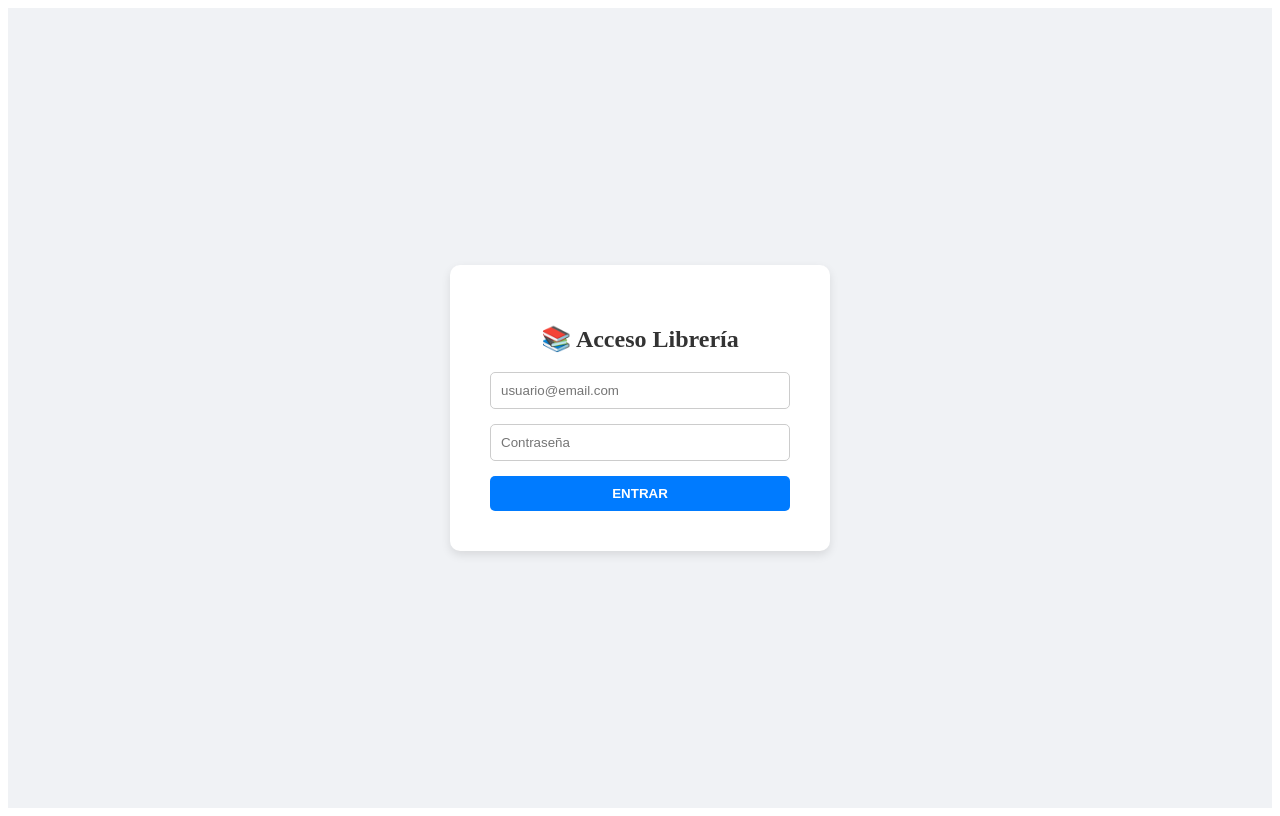
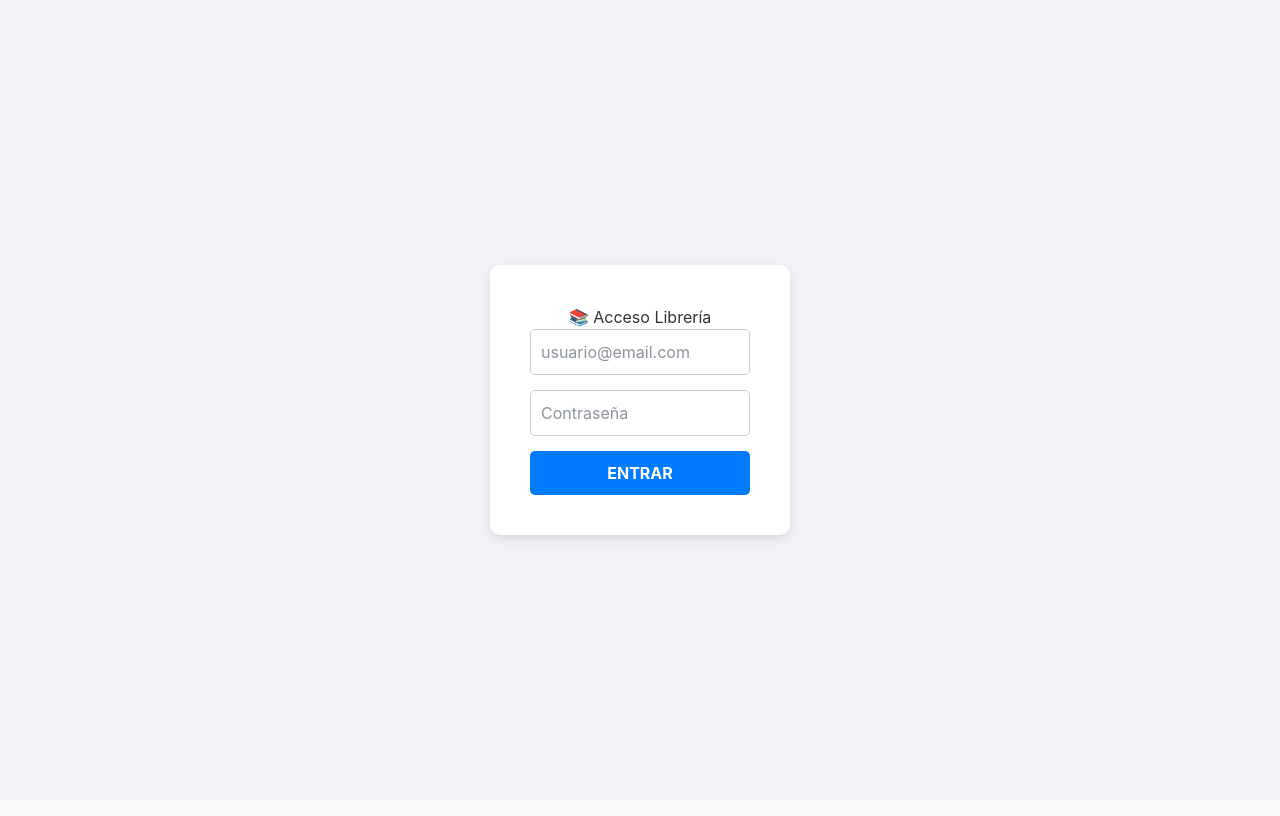
Before and after one commit to danirdev/libreria, a React app in the folder frontend/: page / in a window 1280 px wide. Built offline with nearby package versions, Linux system fonts and the light colour scheme; no server answers; the HTML template or start-up script is replaced by a standard one.

Commit message:
feat: Initialize new React frontend project with Vite, Tailwind CSS, and core dependencies.

```diff
--- a/frontend/package.json
+++ b/frontend/package.json
@@ -10,12 +10,14 @@
     "preview": "vite preview"
   },
   "dependencies": {
+    "@tailwindcss/vite": "^4.1.18",
     "axios": "^1.13.2",
     "lucide-react": "^0.561.0",
     "react": "^19.2.3",
     "react-dom": "^19.2.3",
     "react-router-dom": "^7.10.1",
-    "react-to-print": "^3.2.0"
+    "react-to-print": "^3.2.0",
+    "tailwindcss": "^4.1.18"
   },
   "devDependencies": {
     "@eslint/js": "^9.39.1",
--- a/frontend/src/index.css
+++ b/frontend/src/index.css
@@ -0,0 +1,33 @@
+/* 1. Importamos Tailwind v4 */
+@import "tailwindcss";
+
+/* 2. Definimos tu Tema Personalizado */
+@theme {
+    /* Definimos la fuente moderna */
+    --font-sans: 'Inter', system-ui, sans-serif;
+
+    /* TU COLOR DE MARCA (#335c82) y sus variantes */
+    /* Tailwind v4 detecta esto automáticamente y crea las clases:
+     bg-primary-500, text-primary-600, border-primary-200, etc. */
+
+    --color-primary-50: #f0f7fc;
+    --color-primary-100: #e0eff9;
+    --color-primary-200: #c0dff2;
+    --color-primary-300: #90c7e9;
+    --color-primary-400: #5aaad9;
+    --color-primary-500: #335c82;
+    /* <-- TU COLOR EXACTO */
+    --color-primary-600: #274a6d;
+    --color-primary-700: #203c58;
+    --color-primary-800: #1b3349;
+    --color-primary-900: #182c3e;
+    --color-primary-950: #0f1e2b;
+}
+
+/* 3. Estilos Base (Opcional) */
+@layer base {
+    body {
+        /* Usamos clases de Tailwind directamente aquí */
+        @apply bg-gray-50 text-gray-800 antialiased;
+    }
+}
--- a/frontend/vite.config.js
+++ b/frontend/vite.config.js
@@ -1,11 +1,15 @@
 import {defineConfig} from 'vite'
 import react from '@vitejs/plugin-react'
+import tailwindcss from '@tailwindcss/vite'
 
 // https://vite.dev/config/
 export default defineConfig({
-  plugins: [react()],
+  plugins: [
+    react(),
+    tailwindcss(),
+  ],
   server: {
-    host: true, // Esto permite conexiones desde la red (IP)
-    port: 5173  // Aseguramos el puerto
+    host: true,
+    port: 5173
   }
 })
```
Also changed, not shown: 1 other file (tests, documents, lock files or other folders).
